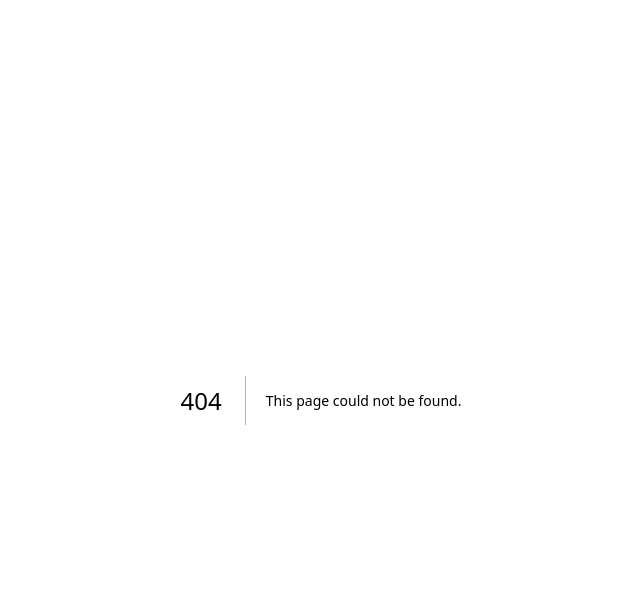
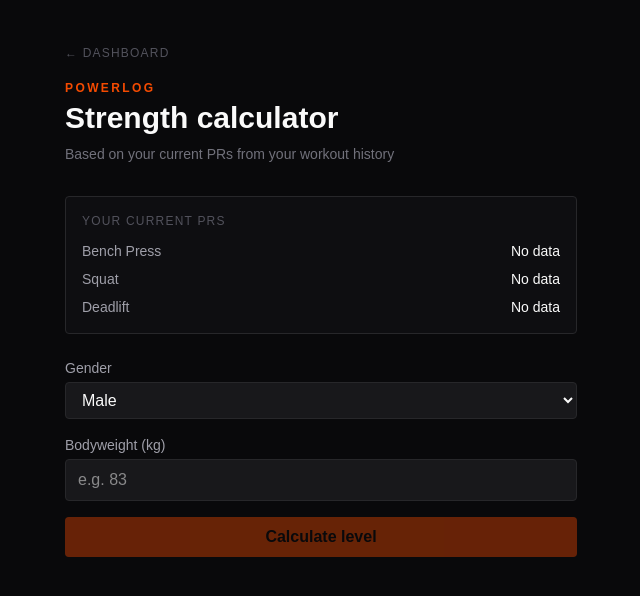
Before and after one commit to rbbieee/powerlog, a Next.js app: page /calculator in a window 1280 px wide. Before the commit this address had no page. Shown: the top 596 px of the page, without its empty margins (319-959 px from the left). Built offline with nearby package versions, Linux system fonts and the light colour scheme; no server answers; the database is empty; sample sign-in values are in the browser's storage.

Commit message:
feat: add strength level calculator page with auto PR detection

```diff
--- /dev/null
+++ b/src/app/calculator/page.tsx
@@ -0,0 +1,217 @@
+"use client"
+
+import { useState, useEffect } from "react"
+import Link from "next/link"
+import { useRouter } from "next/navigation"
+import { getStrengthLevel, getDOTSScore } from "@/lib/strengthStandards"
+
+type PR = {
+  exerciseName: string
+  estimatedOneRepMax: number
+}
+
+type Result = {
+  total: number
+  bench: number
+  squat: number
+  deadlift: number
+  level: string
+  dots: number
+}
+
+const levelColor: Record<string, string> = {
+  Unknown: "text-zinc-500",
+  Beginner: "text-sky-400",
+  Novice: "text-emerald-400",
+  Intermediate: "text-yellow-400",
+  Advanced: "text-orange-400",
+  Elite: "text-red-400",
+}
+
+export default function CalculatorPage() {
+  const router = useRouter()
+  const [prs, setPrs] = useState<PR[]>([])
+  const [bodyweight, setBodyweight] = useState("")
+  const [gender, setGender] = useState<"male" | "female">("male")
+  const [result, setResult] = useState<Result | null>(null)
+  const [loading, setLoading] = useState(true)
+
+  useEffect(() => {
+    fetch("/api/prs")
+      .then((res) => {
+        if (res.status === 401) {
+          router.push("/login")
+          return null
+        }
+        return res.json()
+      })
+      .then((data) => {
+        if (Array.isArray(data)) {
+          setPrs(data)
+        }
+        setLoading(false)
+      })
+  }, [router])
+
+  const getBenchPR = () =>
+    prs.find((pr) => pr.exerciseName.toLowerCase().includes("bench"))?.estimatedOneRepMax ?? 0
+
+  const getSquatPR = () =>
+    prs.find((pr) => pr.exerciseName.toLowerCase().includes("squat") && !pr.exerciseName.toLowerCase().includes("romanian"))?.estimatedOneRepMax ?? 0
+
+  const getDeadliftPR = () =>
+    prs.find((pr) => pr.exerciseName.toLowerCase().includes("deadlift") && !pr.exerciseName.toLowerCase().includes("romanian"))?.estimatedOneRepMax ?? 0
+
+  const handleCalculate = () => {
+    const bw = parseFloat(bodyweight)
+    if (!bw || bw <= 0) return
+
+    const bench = getBenchPR()
+    const squat = getSquatPR()
+    const deadlift = getDeadliftPR()
+    const total = bench + squat + deadlift
+
+    if (total === 0) return
+
+    const level = getStrengthLevel(total, bw, gender)
+    const dots = getDOTSScore(total, bw, gender)
+
+    setResult({ total, bench, squat, deadlift, level, dots })
+  }
+
+  return (
+    <div className="min-h-screen bg-zinc-950 px-4 py-10">
+      <div className="mx-auto max-w-lg">
+        <div className="mb-8">
+          <Link
+            href="/dashboard"
+            className="font-mono text-xs uppercase tracking-widest text-zinc-600 hover:text-zinc-400"
+          >
+            ← Dashboard
+          </Link>
+          <p className="mt-4 text-xs font-semibold uppercase tracking-[0.2em] text-orange-600">
+            PowerLog
+          </p>
+          <h1 className="mt-1 text-3xl font-bold text-zinc-50">
+            Strength calculator
+          </h1>
+          <p className="mt-2 text-sm text-zinc-500">
+            Based on your current PRs from your workout history
+          </p>
+        </div>
+
+        {loading && (
+          <p className="text-zinc-500">Loading your PRs...</p>
+        )}
+
+        {!loading && (
+          <div className="space-y-6">
+            <div className="rounded border border-zinc-800 bg-zinc-900/40 p-4">
+              <p className="mb-3 font-mono text-xs uppercase tracking-widest text-zinc-600">
+                Your current PRs
+              </p>
+              <div className="space-y-2 text-sm">
+                <div className="flex justify-between">
+                  <p className="text-zinc-400">Bench Press</p>
+                  <p className="font-mono text-zinc-50">
+                    {getBenchPR() > 0 ? `${getBenchPR()}kg` : "No data"}
+                  </p>
+                </div>
+                <div className="flex justify-between">
+                  <p className="text-zinc-400">Squat</p>
+                  <p className="font-mono text-zinc-50">
+                    {getSquatPR() > 0 ? `${getSquatPR()}kg` : "No data"}
+                  </p>
+                </div>
+                <div className="flex justify-between">
+                  <p className="text-zinc-400">Deadlift</p>
+                  <p className="font-mono text-zinc-50">
+                    {getDeadliftPR() > 0 ? `${getDeadliftPR()}kg` : "No data"}
+                  </p>
+                </div>
+              </div>
+            </div>
+
+            <div className="space-y-4">
+              <div>
+                <label className="block text-sm font-medium text-zinc-400">
+                  Gender
+                </label>
+                <select
+                  value={gender}
+                  onChange={(e) => setGender(e.target.value as "male" | "female")}
+                  className="mt-1 w-full rounded border border-zinc-800 bg-zinc-900 px-3 py-2 text-zinc-50 outline-none focus:border-orange-600"
+                >
+                  <option value="male">Male</option>
+                  <option value="female">Female</option>
+                </select>
+              </div>
+
+              <div>
+                <label className="block text-sm font-medium text-zinc-400">
+                  Bodyweight (kg)
+                </label>
+                <input
+                  type="number"
+                  step="0.5"
+                  value={bodyweight}
+                  onChange={(e) => setBodyweight(e.target.value)}
+                  placeholder="e.g. 83"
+                  className="mt-1 w-full rounded border border-zinc-800 bg-zinc-900 px-3 py-2 font-mono text-zinc-50 outline-none focus:border-orange-600"
+                />
+              </div>
+
+              <button
+                onClick={handleCalculate}
+                disabled={!bodyweight || getBenchPR() + getSquatPR() + getDeadliftPR() === 0}
+                className="w-full rounded bg-orange-600 px-3 py-2 font-semibold text-zinc-950 transition hover:bg-orange-500 disabled:opacity-40"
+              >
+                Calculate level
+              </button>
+            </div>
+
+            {result && (
+              <div className="space-y-3">
+                <div className="rounded border border-zinc-800 bg-zinc-900/40 p-4">
+                  <p className="font-mono text-xs uppercase tracking-widest text-zinc-600">
+                    Your level
+                  </p>
+                  <p className={`mt-2 text-4xl font-bold ${levelColor[result.level]}`}>
+                    {result.level}
+                  </p>
+                  <p className="mt-1 text-sm text-zinc-500">
+                    Total {result.total}kg — DOTS {result.dots}
+                  </p>
+                </div>
+
+                <div className="rounded border border-zinc-800 bg-zinc-900/40 p-4">
+                  <p className="font-mono text-xs uppercase tracking-widest text-zinc-600 mb-3">
+                    Breakdown
+                  </p>
+                  <div className="space-y-2 text-sm">
+                    <div className="flex justify-between">
+                      <p className="text-zinc-400">Bench Press</p>
+                      <p className="font-mono text-zinc-50">{result.bench}kg</p>
+                    </div>
+                    <div className="flex justify-between">
+                      <p className="text-zinc-400">Squat</p>
+                      <p className="font-mono text-zinc-50">{result.squat}kg</p>
+                    </div>
+                    <div className="flex justify-between">
+                      <p className="text-zinc-400">Deadlift</p>
+                      <p className="font-mono text-zinc-50">{result.deadlift}kg</p>
+                    </div>
+                    <div className="flex justify-between border-t border-zinc-800 pt-2">
+                      <p className="text-zinc-400">Total</p>
+                      <p className="font-mono text-zinc-50">{result.total}kg</p>
+                    </div>
+                  </div>
+                </div>
+              </div>
+            )}
+          </div>
+        )}
+      </div>
+    </div>
+  )
+}
```
